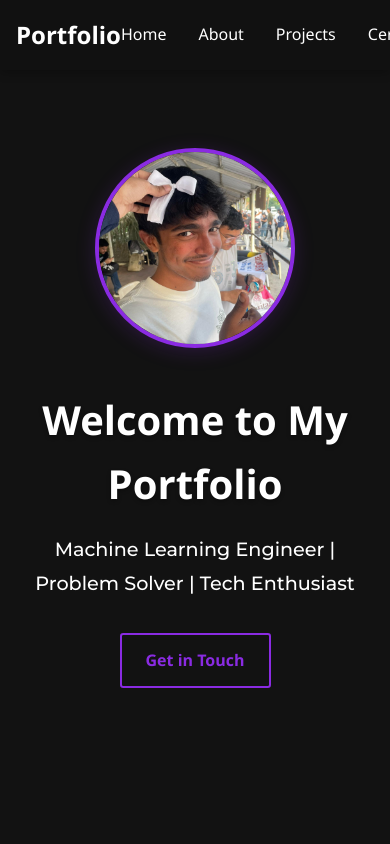
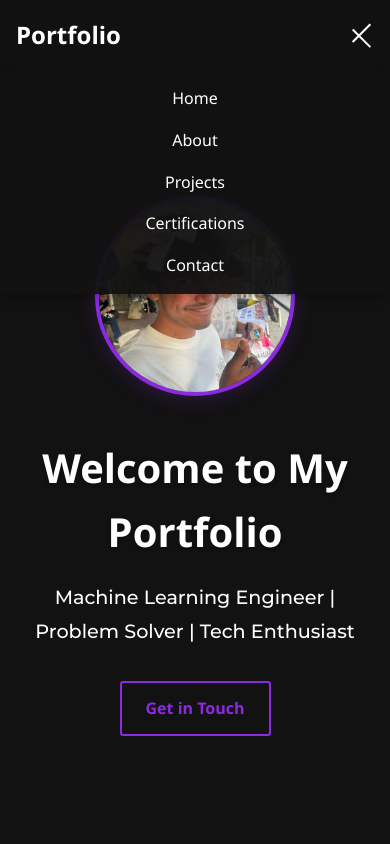
Before and after one commit to stevenittileon/Developer-Portfolio, a plain HTML site: page index.html in a window 390 px wide. Both pictures are taken after a click on the element 361 px from the left and 35 px from the top of the page. Shown: the top 844 px of the page. Drawn offline with Linux system fonts and the light colour scheme.

Commit message:
Add files via upload

```diff
--- a/script.js
+++ b/script.js
@@ -4,8 +4,24 @@ document.addEventListener('DOMContentLoaded', () => {
     const navLinks = document.querySelector('.nav-links');
 
     hamburger.addEventListener('click', () => {
-        navLinks.style.display = navLinks.style.display === 'flex' ? 'none' : 'flex';
         hamburger.classList.toggle('active');
+        navLinks.classList.toggle('active');
+    });
+
+    // Close menu when clicking a link
+    document.querySelectorAll('.nav-links a').forEach(link => {
+        link.addEventListener('click', () => {
+            hamburger.classList.remove('active');
+            navLinks.classList.remove('active');
+        });
+    });
+
+    // Close menu when clicking outside
+    document.addEventListener('click', function(event) {
+        if (!hamburger.contains(event.target) && !navLinks.contains(event.target)) {
+            hamburger.classList.remove('active');
+            navLinks.classList.remove('active');
+        }
     });
 
     // Smooth scrolling for navigation links
--- a/styles.css
+++ b/styles.css
@@ -91,13 +91,13 @@ p {
 
 /* Hero Section */
 .hero {
-    height: 100vh;
+    min-height: 100vh;
     display: flex;
     align-items: center;
     justify-content: center;
     text-align: center;
     background-color: var(--background-color);
-    padding: 0 1rem;
+    padding: 6rem 1rem 2rem 1rem;
 }
 
 .profile-container {
@@ -490,16 +490,43 @@ footer p {
 @media (max-width: 768px) {
     .nav-links {
         display: none;
+        position: absolute;
+        top: 100%;
+        left: 0;
+        width: 100%;
+        background-color: rgba(18, 18, 18, 0.95);
+        padding: 1rem;
+        flex-direction: column;
+        align-items: center;
+        gap: 1rem;
+        box-shadow: 0 2px 10px rgba(0, 0, 0, 0.3);
+    }
+
+    .nav-links.active {
+        display: flex;
     }
 
     .hamburger {
         display: flex;
     }
 
+    .hamburger.active span:nth-child(1) {
+        transform: rotate(45deg) translate(8px, 8px);
+    }
+
+    .hamburger.active span:nth-child(2) {
+        opacity: 0;
+    }
+
+    .hamburger.active span:nth-child(3) {
+        transform: rotate(-45deg) translate(7px, -7px);
+    }
+
     .profile-container {
         flex-direction: column;
         gap: 2rem;
         text-align: center;
+        padding-top: 2rem;
     }
 
     .hero-text {
```
